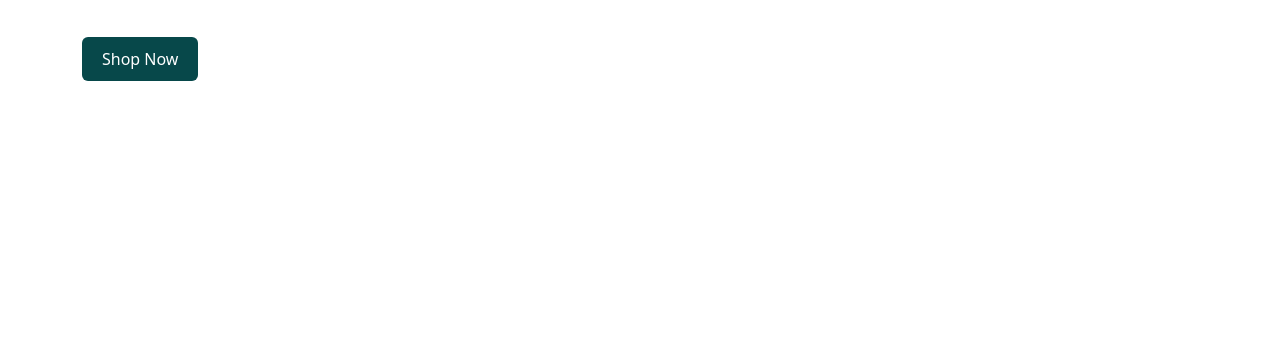
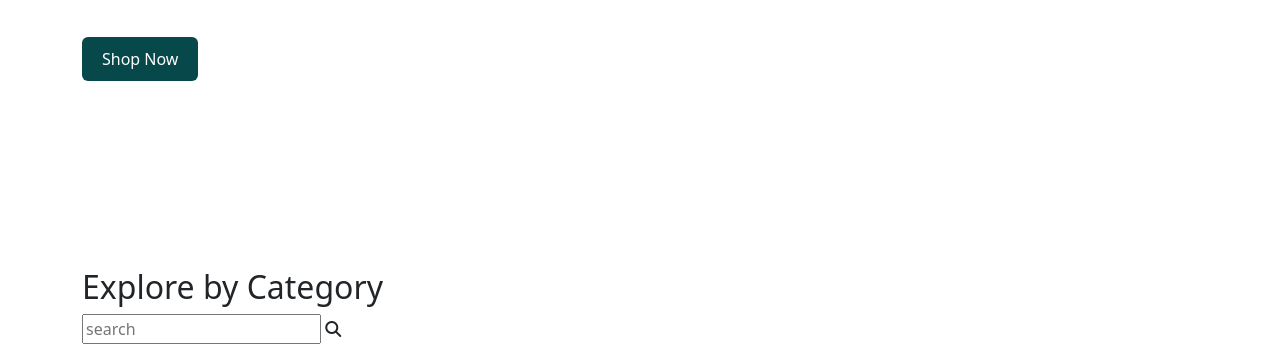
Before and after one commit to mclegacycodes/inwood, a plain HTML site: page index.html in a window 1280 px wide. Shown: the part 532-876 px from the top of the page. Drawn offline with nearby package versions, Linux system fonts and the light colour scheme.

Commit message:
started with the categories page

```diff
--- a/index.css
+++ b/index.css
@@ -55,3 +55,7 @@ list-style: none;
     padding: 10px 20px;
     color: white;
 }
+
+#categories{
+
+}
--- a/index.html
+++ b/index.html
@@ -5,6 +5,7 @@
     <meta http-equiv="X-UA-Compatible" content="IE=edge">
     <meta name="viewport" content="width=device-width, initial-scale=1.0">
     <title>Document</title>
+     <link rel="stylesheet" href="https://cdnjs.cloudflare.com/ajax/libs/font-awesome/6.2.0/css/all.min.css">
     <link rel="stylesheet" href="https://cdn.jsdelivr.net/npm/bootstrap@5.2.2/dist/css/bootstrap.min.css">
     <link rel="stylesheet" href="index.css">
 </head>
@@ -31,5 +32,16 @@
         </div>
 
     </section>
+    <!-- bring category section here -->
+    <section class="container" id="categories">
+        <h2>Explore by Category</h2>
+        <div>
+            <span>
+                <input type="text" placeholder="search">
+            <span><i class="fa-solid fa-magnifying-glass"></i></span>
+            </span>
+        </div>
+        <div></div>
+    </section>
 </body>
 </html>
```
